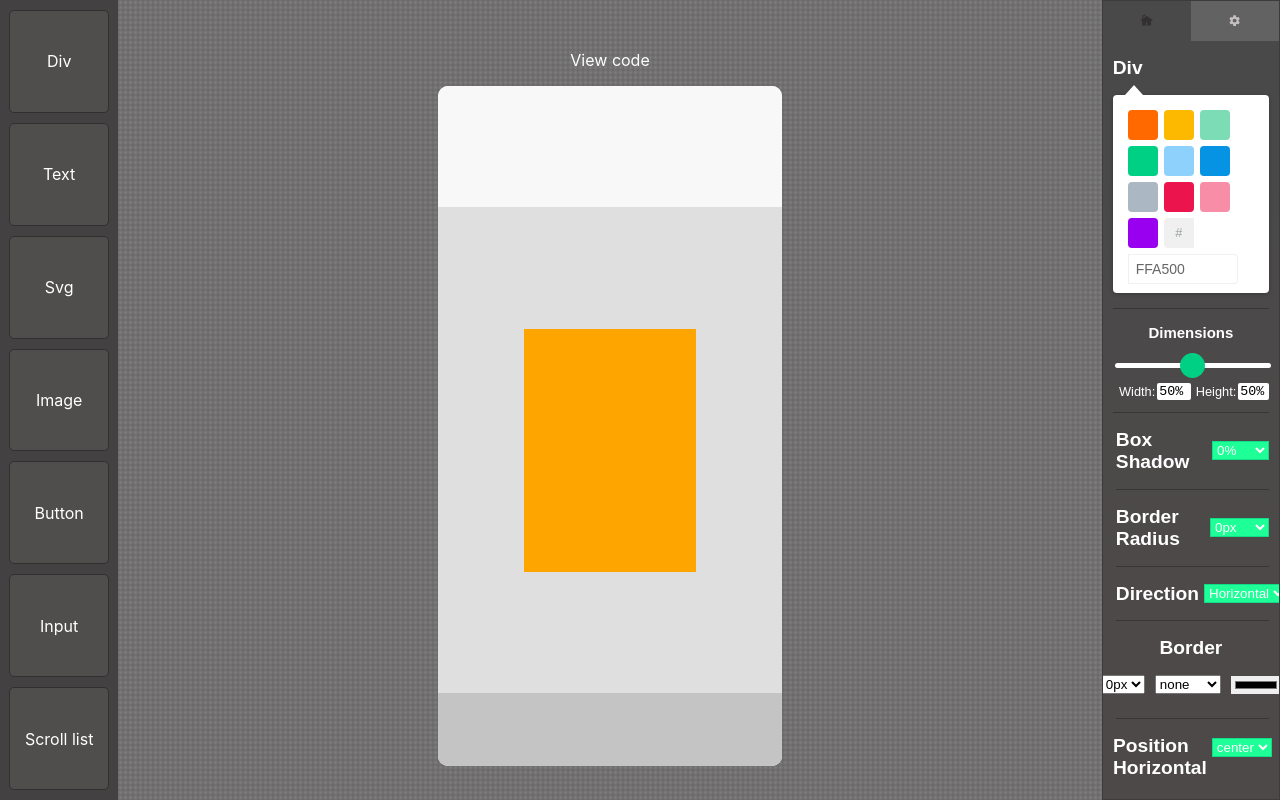
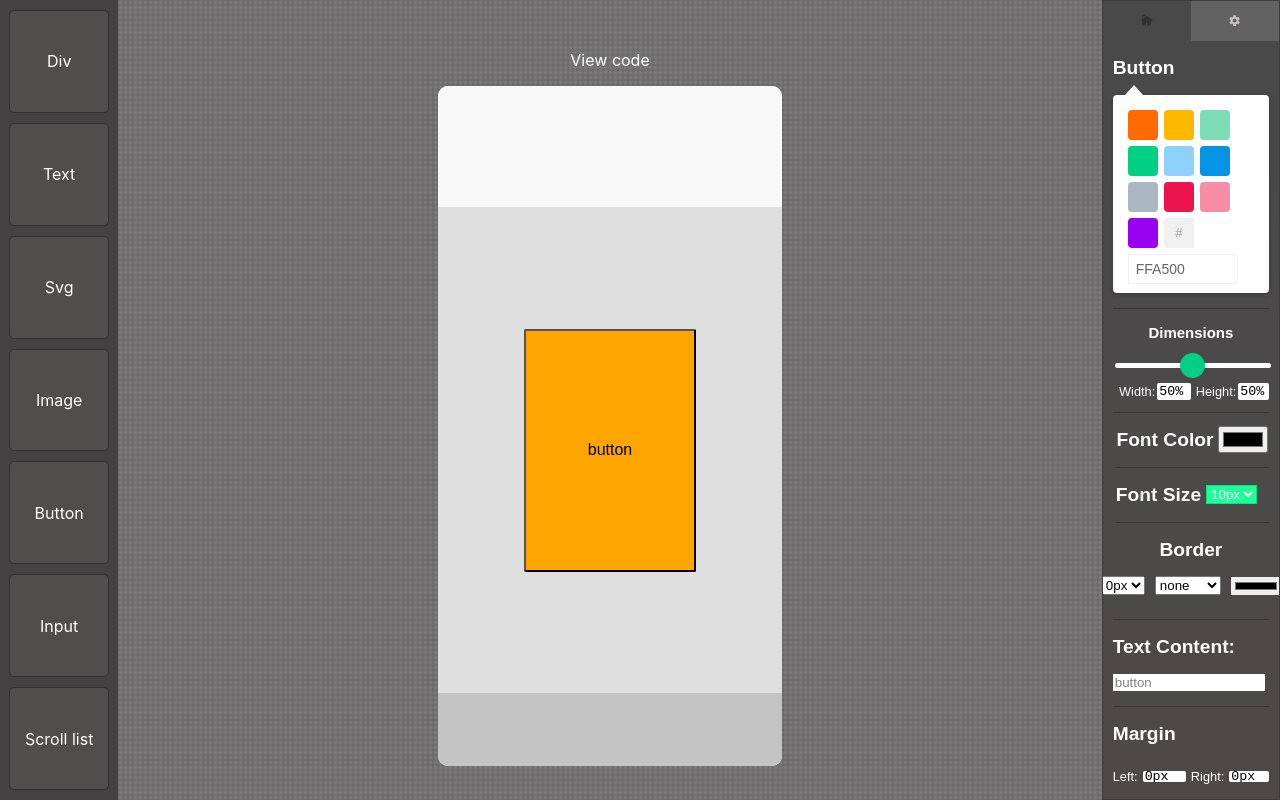
Before and after one commit to GabrielDavid1/GDTools, a Next.js app: page / in a window 1280 px wide. Both pictures are taken after a click on the element 1190 px from the left and 109 px from the top of the page. Built offline with nearby package versions, Linux system fonts and the light colour scheme.

Commit message:
Button to element has finished in settings

```diff
--- a/components/Main/Elements/Button/ButtonElement.ts
+++ b/components/Main/Elements/Button/ButtonElement.ts
@@ -3,20 +3,24 @@ import styled from 'styled-components';
 
 //Types
 import { Config } from '../../../../types/Funcs';
-interface Props  {
-    color:string;
-    bgColor:string;
-}
 
 export const ButtonElement = styled.button<Config>`
+  width: ${(props) => props.width};
+  height: ${(props) => props.height};
   background-color: ${(props) => props.bgColor};
   color: ${(props) => props.color};
   border: ${(props) => props.border};
   padding: 15px 32px;
   text-align: center;
   text-decoration: none;
-  display: inline-block;
-  font-size: 16px;
+  display: flex;
+  justify-content: center;
+  align-items: center;
+  margin-left: ${(p) => p.marginLeft};
+  margin-right: ${(p) => p.marginRight};
+  margin-top: ${(p) => p.marginTop};
+  margin-bottom: ${(p) => p.marginBottom};
+  font-size: ${(props) => props.fontSize};
   border-radius:2px;
   cursor: pointer;
 `;
--- a/components/Main/Elements/Button/index.tsx
+++ b/components/Main/Elements/Button/index.tsx
@@ -16,10 +16,14 @@ export default function ButtonView({
     <ButtonElement
       width={`${config?.width}`}
       height={`${config?.height}`}
-      boxShadow={(config?.boxShadow !== undefined) ? config.boxShadow : 0}
       border={config?.pxBorder+' '+config?.typeBorder+' '+config?.colorBorder}
       color={`${config?.color}`}
       bgColor={`${config?.bgColor}`}
+      fontSize={config?.fontSize}
+      marginLeft={config?.marginLeft}
+      marginRight={config?.marginRight}
+      marginTop={config?.marginTop}
+      marginBottom={config?.marginBottom}
       {...rest}
     >
       {`${config?.textContent}`}
--- a/components/Main/Elements/Div/Div.ts
+++ b/components/Main/Elements/Div/Div.ts
@@ -15,8 +15,6 @@ const Div = styled.div<Props>`
       border: ${(p) => p.border};
       box-shadow: ${(p) => p.boxShadowConverted};
       border-radius: ${(p) => p.borderRadius};
-      opacity: ${(p) => p.opacity};
-      z-index: ${(p) => p.zIndex};
       transform: ${(p) => p.transform};
       display: flex;
       flex-wrap: ${(p) => p.flexWrap};
--- a/components/Settings/ModelSetting/Button/index.tsx
+++ b/components/Settings/ModelSetting/Button/index.tsx
@@ -6,10 +6,10 @@ import Dimension from '../Default/Dimension';
 import Margin from '../Default/Margin';
 import Position from '../Default/Position';
 import Border from '../Default/Border';
-import BoxShadow from '../Default/BoxShadow';
 import ColorArea from '../Default/ColorArea';
 import TextArea from '../Default/TextArea';
-
+import FontSize from '../Default/FontSize';
+import FontColor from '../Default/FontColor';
 interface Props {
     title:string;
 }
@@ -19,8 +19,9 @@ export default function Button ({ title }: Props) {
     <>
      <h2> {title} </h2>
      <ColorArea />
-     <Dimension />
-     <BoxShadow />
+     <Dimension width={false} />
+     <FontColor />
+     <FontSize />
      <Border />
      <TextArea />
      <Margin />
--- a/components/Settings/ModelSetting/Default/Dimension.tsx
+++ b/components/Settings/ModelSetting/Default/Dimension.tsx
@@ -9,7 +9,6 @@ interface Props {
 }
 
 export default function Dimension({ width, height }:Props) {
-  const [value, setValue] = useState("0");
   const { funcs, setFuncs, selected } = useFuncs();
 
   function handleChange(
@@ -28,6 +27,7 @@ export default function Dimension({ width, height }:Props) {
 
   function handleChangeRange (e = {} as React.ChangeEvent<HTMLInputElement>) {
     if (selected.config !== undefined) {
+        selected.config.width = e.target.value+'%';
         selected.config.height = e.target.value+'%';
         setFuncs([...funcs]);
         e.preventDefault();
--- /dev/null
+++ b/components/Settings/ModelSetting/Default/FontColor.tsx
@@ -0,0 +1,27 @@
+//React
+import React from "react";
+
+//Contexts
+import { useFuncs } from "../../../../contexts/Functionalities";
+
+export default function FontColor() {
+  const { funcs, setFuncs, selected } = useFuncs();
+
+  function handleChange(e = {} as React.ChangeEvent<HTMLInputElement>) {
+    if (selected.config !== undefined) {
+      selected.config.color = e.target.value;
+    }
+    setFuncs([...funcs]);
+    e.preventDefault();
+  }
+  return (
+    <div className="boxShadow-area">
+      <h2> Font Color </h2>
+      <input
+        type="color"
+        value={selected?.config?.color}
+        onChange={handleChange}
+      />
+    </div>
+  );
+}
--- a/components/Settings/ModelSetting/Default/TextArea.tsx
+++ b/components/Settings/ModelSetting/Default/TextArea.tsx
@@ -1,7 +1,19 @@
-import React, { useState } from 'react';
+//React
+import React from 'react';
+
+//Contexts
+import { useFuncs } from '../../../../contexts/Functionalities';
 
 export default function TextArea (){
- const [value, setValue] = useState('Button');
+  const { funcs, setFuncs, selected } = useFuncs();
+
+  function handleChange (e: React.ChangeEvent<HTMLInputElement>) {
+       if (selected.config !== undefined) {
+           selected.config.textContent = e.target.value;
+       }
+       setFuncs([...funcs]);
+       e.preventDefault();
+  }
 
  return (
   <div className="text-area">
@@ -9,8 +21,8 @@ export default function TextArea (){
       <h2> Text Content: </h2>
       <input
           type="text"
-          value={value}
-          onChange={(e) => setValue(e.target.value)}
+          value={selected?.config?.textContent}
+          onChange={(e) => handleChange(e)}
       />
     </div>
   </div>
--- a/contexts/Functionalities.tsx
+++ b/contexts/Functionalities.tsx
@@ -68,8 +68,9 @@
             {
               id: '3',
               name: 'testando',
-              type:'div',
+              type:'button',
               color:'green',
+              isRoot:false,
               config: {
                 fontSize: '16px',
                 width: "50%",
@@ -80,6 +81,7 @@
                 marginRight:'0px',
                 marginBottom:'0px',
                 border:'none',
+                textContent: 'button',
               },
               children: [],
             },
--- a/utils/GetSection.tsx
+++ b/utils/GetSection.tsx
@@ -5,11 +5,13 @@ import React from 'react';
 import Div from '../components/Settings/ModelSetting/Div';
 import AppContent from '../components/Settings/ModelSetting/AppContent';
 import Input from '../components/Settings/ModelSetting/Input';
+import Button from '../components/Settings/ModelSetting/Button';
 
 export default function GetSection (type:string | undefined) {
     switch(type) {
         case 'div': return <Div title="Div" />;
-        case 'input': return <Input title ="Input" />
+        case 'input': return <Input title ="Input" />;
+        case 'button': return <Button title="Button" />;
         default: return <AppContent title={(type !== undefined) ? type : ''} />;
     }
 }
```
